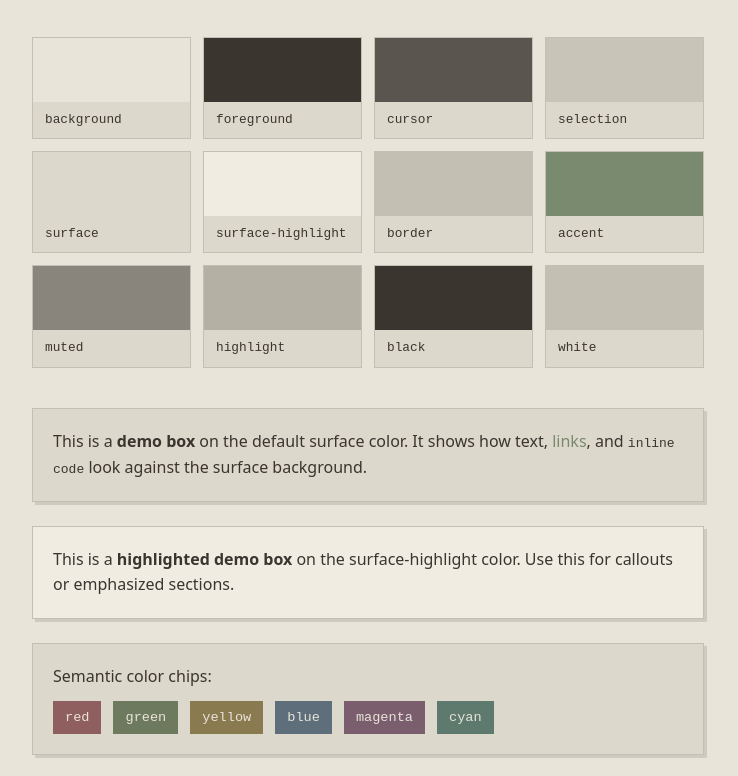
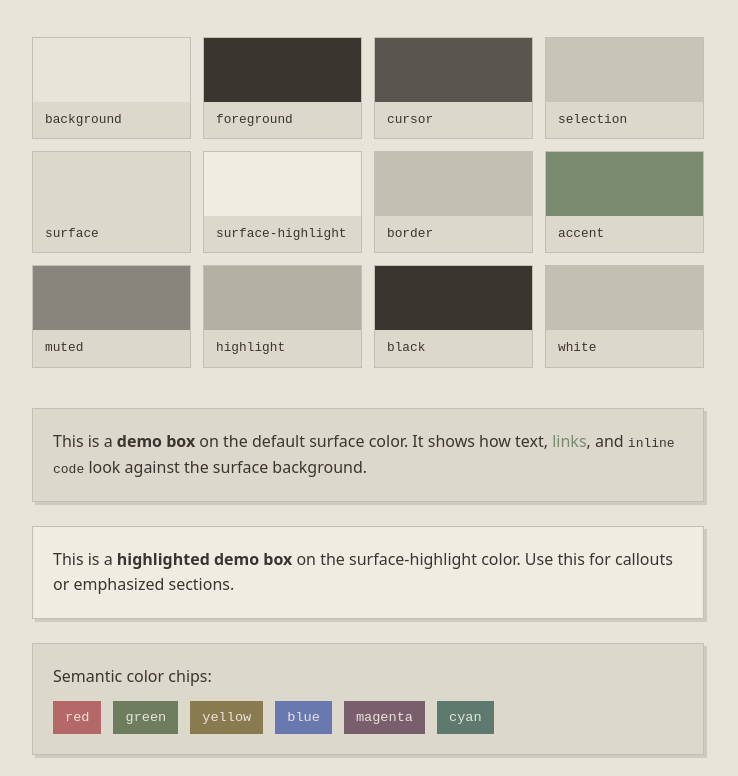
Before and after one commit to ltlian/silica-theme, a plain HTML site: page css/index.html in a window 1280 px wide. Shown: the part 135-911 px from the top of the page, without its empty margins (272-1010 px from the left). Drawn offline with nearby package versions, Linux system fonts and the light colour scheme.

Commit message:
Adjust light theme. Create alacritty light.

```diff
--- a/css/index.html
+++ b/css/index.html
@@ -18,10 +18,10 @@
             --muted: #8a857c;
             --highlight: #b5b0a4;
             --black: #3a352f;
-            --red: #8f5e5e;
-            --green: #6e7a5e;
+            --red: #b46868;
+            --green: #6e7d5e;
             --yellow: #8a7a50;
-            --blue: #5e6e7a;
+            --blue: #6a78b0;
             --magenta: #7a5e6e;
             --cyan: #5e7a6e;
             --white: #c4bfb3;
--- a/palette.json
+++ b/palette.json
@@ -14,10 +14,10 @@
       "selection": "#c9c4b8",
       "cursor": "#5a554f",
       "black": "#3a352f",
-      "red": "#8f5e5e",
-      "green": "#6e7a5e",
+      "red": "#b46868",
+      "green": "#6e7d5e",
       "yellow": "#8a7a50",
-      "blue": "#5e6e7a",
+      "blue": "#6a78b0",
       "magenta": "#7a5e6e",
       "cyan": "#5e7a6e",
       "white": "#c4bfb3"
```
Also changed, not shown: 4 other files.
